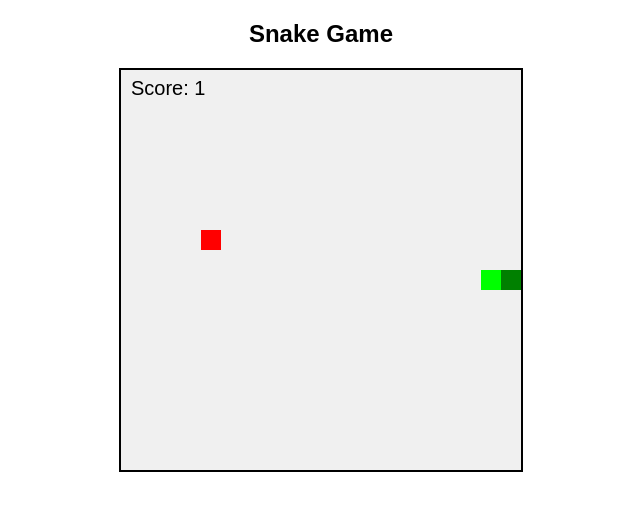
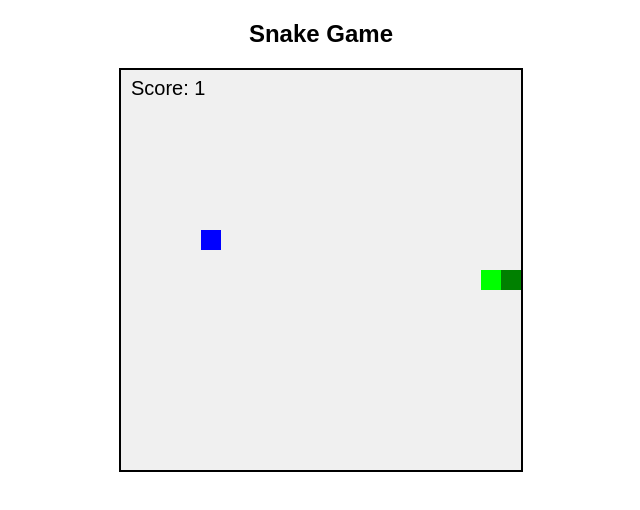
Before and after one commit to HimaBindu-Budithi/git, a plain HTML site: page index.html in a window 1280 px wide. Shown: the full height of the page, 319-959 px from the left. Drawn offline with Linux system fonts and the light colour scheme.

Commit message:
member2 change red to blue

```diff
--- a/index.html
+++ b/index.html
@@ -57,7 +57,7 @@
             }
 
             // Draw Food
-            ctx.fillStyle = "red";
+            ctx.fillStyle = "blue";
             ctx.fillRect(food.x, food.y, box, box);
 
             let headX = snake[0].x;
```
